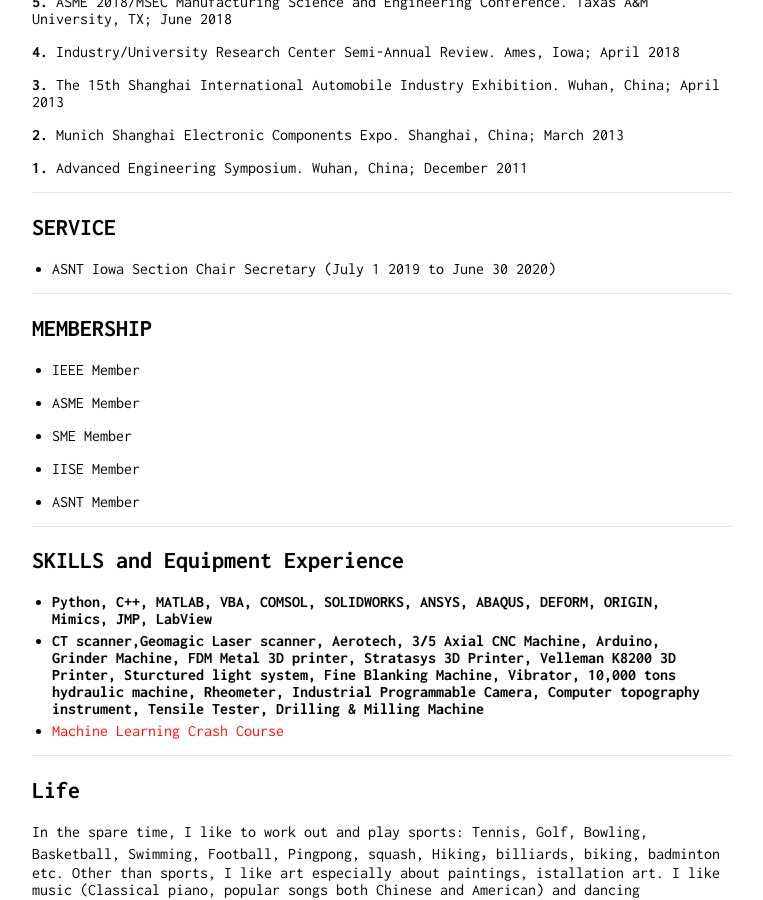
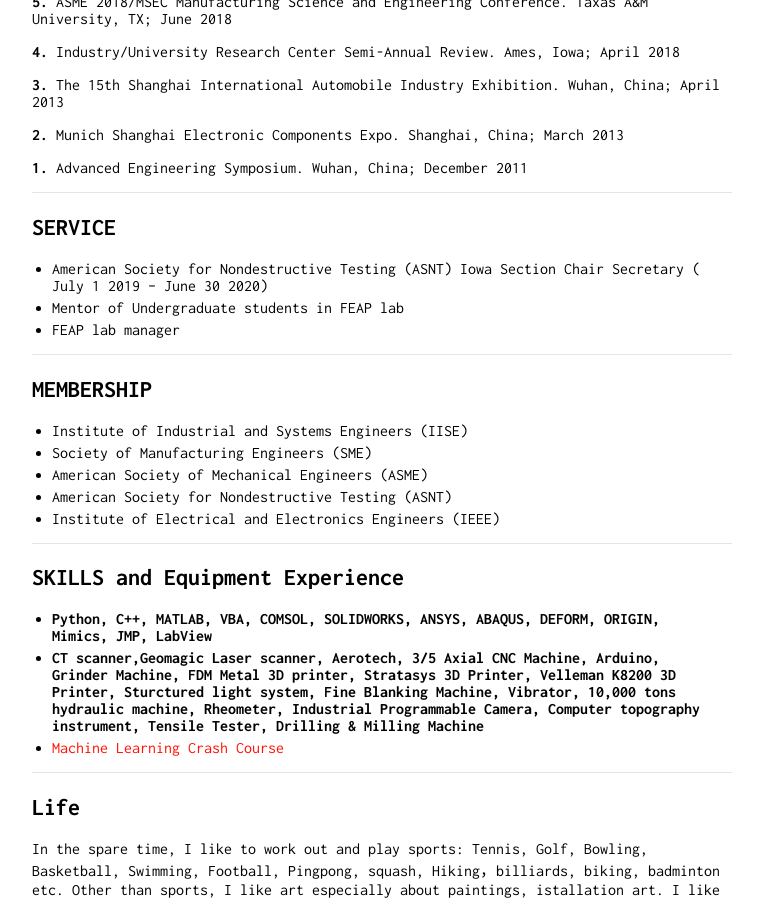
Before and after one commit to zhangxiao2018/zhangxiao2018.github.io, a Jekyll site: the page built from index.md, in a window 1280 px wide and 900 px high, scrolled down 4483 px. Shown: the whole window, without its empty margins (258-1021 px from the left). Built offline with Jekyll 4.4.1, drawn with Linux system fonts in a browser that asks for light colours; our own code applies the rules of GitHub Pages for plain Markdown files.

Commit message:
Update index.md

```diff
--- a/index.md
+++ b/index.md
@@ -177,20 +177,18 @@
 
 - - -
 ## SERVICE
-
-* ASNT Iowa Section Chair Secretary (July 1 2019 to June 30 2020)
+*	American Society for Nondestructive Testing (ASNT) Iowa Section Chair Secretary ( July 1 2019 – June 30 2020)
+*	Mentor of Undergraduate students in FEAP lab
+*	FEAP lab manager
 
 - - -
 ## MEMBERSHIP
-* IEEE Member
+*	Institute of Industrial and Systems Engineers (IISE)
+*	Society of Manufacturing Engineers (SME)
+*	American Society of Mechanical Engineers (ASME)
+*	American Society for Nondestructive Testing (ASNT)
+*	Institute of Electrical and Electronics Engineers (IEEE)
 
-* ASME Member
-
-* SME Member
-
-* IISE Member
-
-* ASNT Member
 
 - - -
 ## SKILLS and Equipment Experience
```
